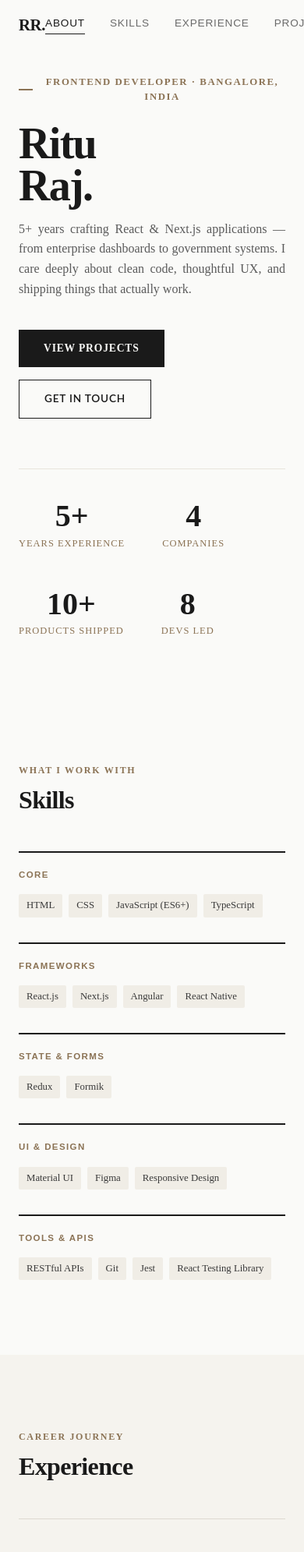
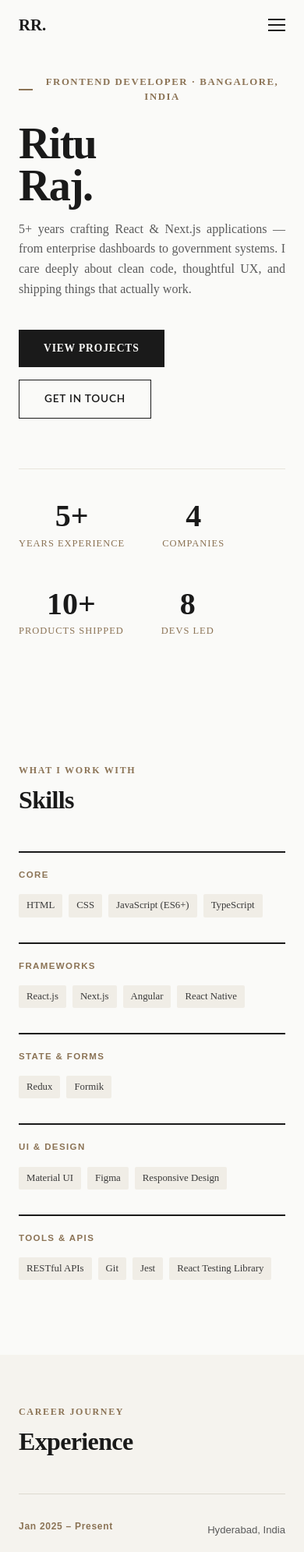
Before and after one commit to Rituraj0406/portfolio, a React (Create React App) app: page / in a window 390 px wide. Shown: the top 1991 px of the page at 78% size. Built offline with nearby package versions, Linux system fonts and the light colour scheme.

Commit message:
fixed the responisve issues

```diff
--- a/src/components/Layout/Navbar.jsx
+++ b/src/components/Layout/Navbar.jsx
@@ -1,32 +1,119 @@
+// import styles from "./Navbar.module.css";
+// import { useState, useEffect } from "react";
+
+// export default function Navbar({ links, scrollTo, active, menuOpen }) {
+//     const [scrolled, setScrolled] = useState(false);
+
+//     useEffect(() => {
+//         const onScroll = () => setScrolled(window.scrollY > 40);
+//         window.addEventListener("scroll", onScroll);
+//         return () => window.removeEventListener("scroll", onScroll);
+//     }, []);
+
+//     return (
+//         <nav className={`${styles.nav} ${scrolled ? styles.scrolled : ""}`}>
+//             <div className={styles.inner}>
+//                 <div className={styles.logo} onClick={() => scrollTo("About")}>RR.</div>
+
+//                 <div className={styles.links} style={{ display: menuOpen ? "none" : "flex" }}>
+//                     {links.map((l) => (
+//                         <span
+//                             key={l}
+//                             className={`nav-link ${styles.navLink} ${active === l ? `${styles.active} nav-link--active` : ""
+//                                 }`}
+//                             onClick={() => scrollTo(l)}
+//                         >
+//                             {l}
+//                         </span>
+//                     ))}
+//                 </div>
+//             </div>
+//         </nav>
+//     );
+// }
+
+
 import styles from "./Navbar.module.css";
 import { useState, useEffect } from "react";
 
-export default function Navbar({ links, scrollTo, active, menuOpen }) {
+export default function Navbar({ links, scrollTo, active }) {
     const [scrolled, setScrolled] = useState(false);
+    const [menuOpen, setMenuOpen] = useState(false);
 
+    // Scroll effect
     useEffect(() => {
         const onScroll = () => setScrolled(window.scrollY > 40);
         window.addEventListener("scroll", onScroll);
         return () => window.removeEventListener("scroll", onScroll);
     }, []);
 
+    // ✅ FIX: Close mobile menu on resize
+    useEffect(() => {
+        const handleResize = () => {
+            if (window.innerWidth > 768) {
+                setMenuOpen(false); // 🔥 important fix
+            }
+        };
+
+        window.addEventListener("resize", handleResize);
+        return () => window.removeEventListener("resize", handleResize);
+    }, []);
+
     return (
         <nav className={`${styles.nav} ${scrolled ? styles.scrolled : ""}`}>
             <div className={styles.inner}>
-                <div className={styles.logo} onClick={() => scrollTo("About")}>RR.</div>
 
-                <div className={styles.links} style={{ display: menuOpen ? "none" : "flex" }}>
+                {/* Logo */}
+                <div className={styles.logo} onClick={() => scrollTo("About")}>
+                    RR.
+                </div>
+
+                {/* Desktop Links */}
+                <div className={styles.links}>
                     {links.map((l) => (
                         <span
                             key={l}
                             className={`nav-link ${styles.navLink} ${active === l ? `${styles.active} nav-link--active` : ""
                                 }`}
-                            onClick={() => scrollTo(l)}
+                            onClick={() => {
+                                scrollTo(l);
+                                setMenuOpen(false);
+                            }}
                         >
                             {l}
                         </span>
                     ))}
                 </div>
+
+                {/* Hamburger */}
+                <div
+                    className={`${styles.hamburger} ${menuOpen ? styles.open : ""
+                        }`}
+                    onClick={() => setMenuOpen(!menuOpen)}
+                >
+                    <span />
+                    <span />
+                    <span />
+                </div>
+            </div>
+
+            {/* Mobile Menu */}
+            <div
+                className={`${styles.mobileMenu} ${menuOpen ? styles.showMenu : ""
+                    }`}
+            >
+                {links.map((l) => (
+                    <span
+                        key={l}
+                        className={styles.mobileLink}
+                        onClick={() => {
+                            scrollTo(l);
+                            setMenuOpen(false);
+                        }}
+                    >
+                        {l}
+                    </span>
+                ))}
             </div>
         </nav>
     );
--- a/src/components/Layout/Navbar.module.css
+++ b/src/components/Layout/Navbar.module.css
@@ -1,4 +1,4 @@
-.nav {
+/* .nav {
     position: fixed;
     top: 0;
     left: 0;
@@ -36,7 +36,6 @@
 .links {
     display: flex;
     gap: 2rem;
-    /* list-style: none; */
     margin: 0;
     padding: 0;
 }
@@ -56,4 +55,146 @@
 
 .active {
     color: #1a1a1a;
+} */
+
+
+/* Base */
+.nav {
+    position: fixed;
+    top: 0;
+    width: 100%;
+    z-index: 100;
+    padding: 0 clamp(1.5rem, 5vw, 4rem);
+    transition: all 0.3s ease;
 }
+
+.scrolled {
+    background: rgba(250, 250, 248, 0.95);
+    backdrop-filter: blur(10px);
+    border-bottom: 1px solid #e8e4dc;
+}
+
+.inner {
+    max-width: 1100px;
+    margin: 0 auto;
+    display: flex;
+    justify-content: space-between;
+    height: 64px;
+    align-items: center;
+}
+
+/* Logo */
+.logo {
+    font-family: 'Playfair Display';
+    font-size: 1.3rem;
+    font-weight: 700;
+    cursor: pointer;
+}
+
+/* Desktop Links */
+.links {
+    display: flex;
+    gap: 2rem;
+}
+
+.navLink {
+    font-family: 'DM Sans', sans-serif;
+    font-size: 0.85rem;
+    letter-spacing: 0.06em;
+    text-transform: uppercase;
+    color: #6b6b6b;
+    cursor: pointer;
+}
+
+.active {
+    color: #1a1a1a;
+}
+
+/* Hamburger (hidden on desktop) */
+.hamburger {
+    display: none;
+    flex-direction: column;
+    gap: 5px;
+    cursor: pointer;
+    z-index: 200;
+}
+
+.hamburger span {
+    width: 22px;
+    height: 2px;
+    background: #1a1a1a;
+    /* display: block; */
+    transition: all 0.3s ease;
+}
+
+/* 🔥 Animate to X */
+.open span:nth-child(1) {
+    transform: translateY(7px) rotate(45deg);
+}
+
+.open span:nth-child(2) {
+    opacity: 0;
+}
+
+.open span:nth-child(3) {
+    transform: translateY(-7px) rotate(-45deg);
+}
+
+/* Mobile Menu */
+.mobileMenu {
+    position: absolute;
+    top: 64px;
+    left: 0;
+    width: 100%;
+    background: #fafaf8;
+    backdrop-filter: blur(12px);
+    display: flex;
+    flex-direction: column;
+    align-items: center;
+    gap: 1.5rem;
+
+    padding: 2rem 0;
+
+    transform: translateY(-120%);
+    pointer-events: none;
+    /* transition: transform 0.3s ease; */
+    transition: all 0.3s;
+}
+
+.showMenu {
+    opacity: 1;
+    transform: translateY(0);
+    pointer-events: auto;
+}
+
+.mobileLink {
+    font-family: 'DM Sans', sans-serif;
+    font-size: 1rem;
+    cursor: pointer;
+}
+
+/* ========================= */
+/* 📱 Mobile (<= 768px) */
+/* ========================= */
+@media (max-width: 768px) {
+    .links {
+        display: none;
+    }
+
+    .hamburger {
+        display: flex;
+    }
+}
+
+/* ========================= */
+/* 📲 Tablet (769px - 1024px) */
+/* ========================= */
+@media (max-width: 1024px) {
+    .links {
+        gap: 1.2rem;
+    }
+
+    .navLink {
+        font-size: 0.75rem;
+    }
+}
--- a/src/components/Sections/Experience.module.css
+++ b/src/components/Sections/Experience.module.css
@@ -1,9 +1,10 @@
 .container {
     display: flex;
     flex-direction: column;
-    gap: 0;
+    /* gap: 0; */
 }
 
+/* for desktop */
 .item {
     display: grid;
     grid-template-columns: 200px 1fr;
@@ -11,6 +12,56 @@
     padding: 2.5rem 0;
     border-top: 1px solid #ddd9d0;
     align-items: start;
+}
+
+/* for tablet <1024px */
+@media (max-width: 1024px) {
+    .item {
+        grid-template-columns: 160px 1fr;
+        gap: 1.5rem;
+    }
+
+    .role {
+        font-size: 1.15rem;
+    }
+}
+
+/* for mobile <768px */
+@media (max-width: 768px) {
+    .item {
+        grid-template-columns: 1fr;
+        /* 🔥 stack layout */
+        gap: 1rem;
+        padding: 2rem 0;
+    }
+
+    /* Move period/location above content */
+    .item>div:first-child {
+        display: flex;
+        justify-content: space-between;
+        flex-wrap: wrap;
+        gap: 0.5rem;
+    }
+
+    .role {
+        font-size: 1.1rem;
+    }
+
+    .company {
+        font-size: 0.8rem;
+    }
+
+    .period {
+        font-size: 0.7rem;
+    }
+
+    .location {
+        font-size: 0.75rem;
+    }
+
+    .heighLight {
+        font-size: 0.82rem;
+    }
 }
 
 .role {
@@ -51,6 +102,12 @@
     margin: 0 auto;
 }
 
+
+@media (max-width: 768px) {
+    .section {
+        padding: 4rem 1.5rem;
+    }
+}
 .sectionLabel {
     font-family: "'DM Sans', sans-serif";
     font-size: 0.75rem;
--- a/src/components/Sections/Experiences.jsx
+++ b/src/components/Sections/Experiences.jsx
@@ -31,7 +31,7 @@ export default function Experience() {
                                         {exp.highlights.map((h, j) => (
                                             <li key={j} className={styles.listItem}>
                                                 <span className={styles.listPointer}>◆</span>
-                                                <span className={styles.heighLights}>{h}</span>
+                                                <span className={styles.heighLight}>{h}</span>
                                             </li>
                                         ))}
                                     </ul>
```
